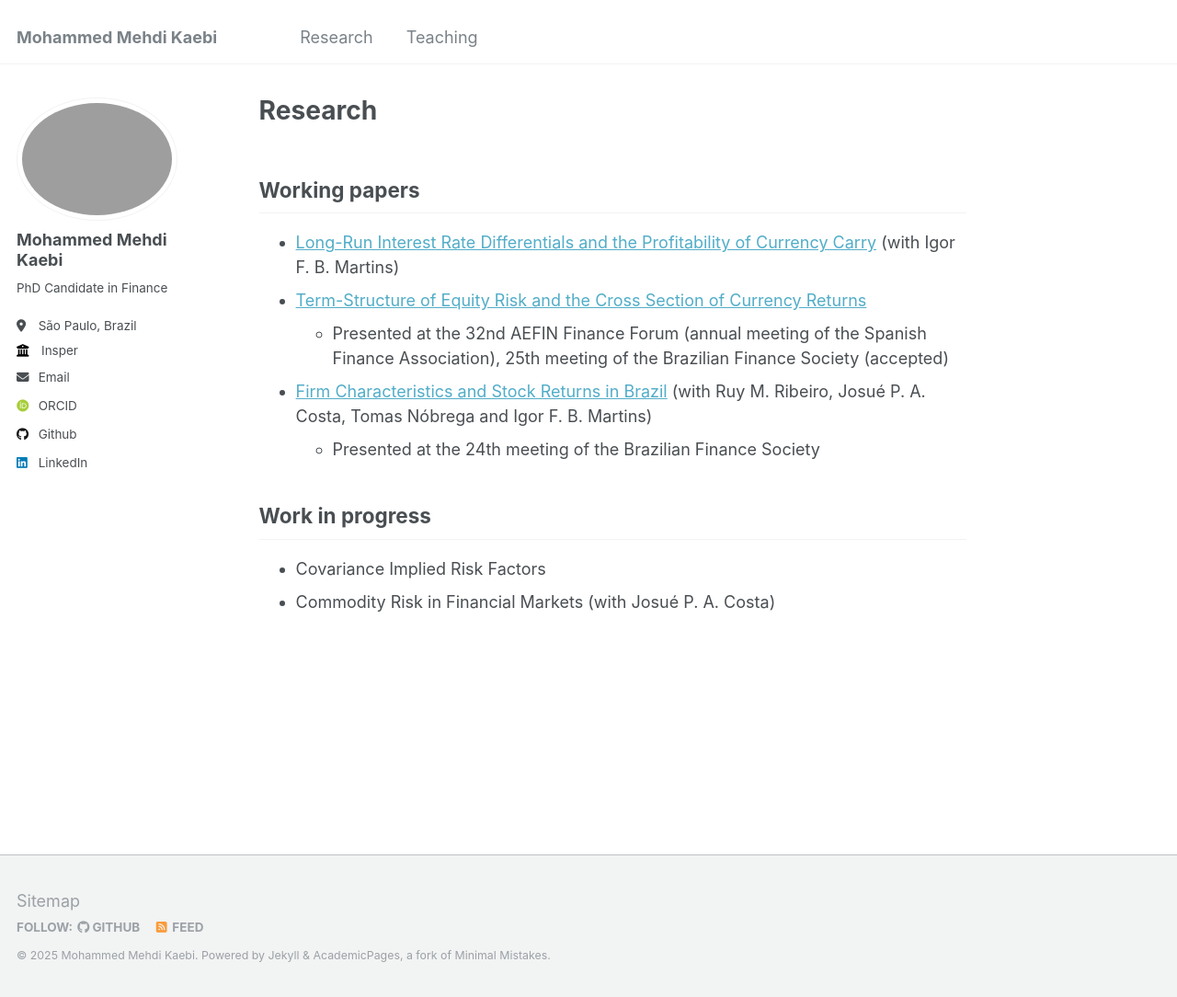
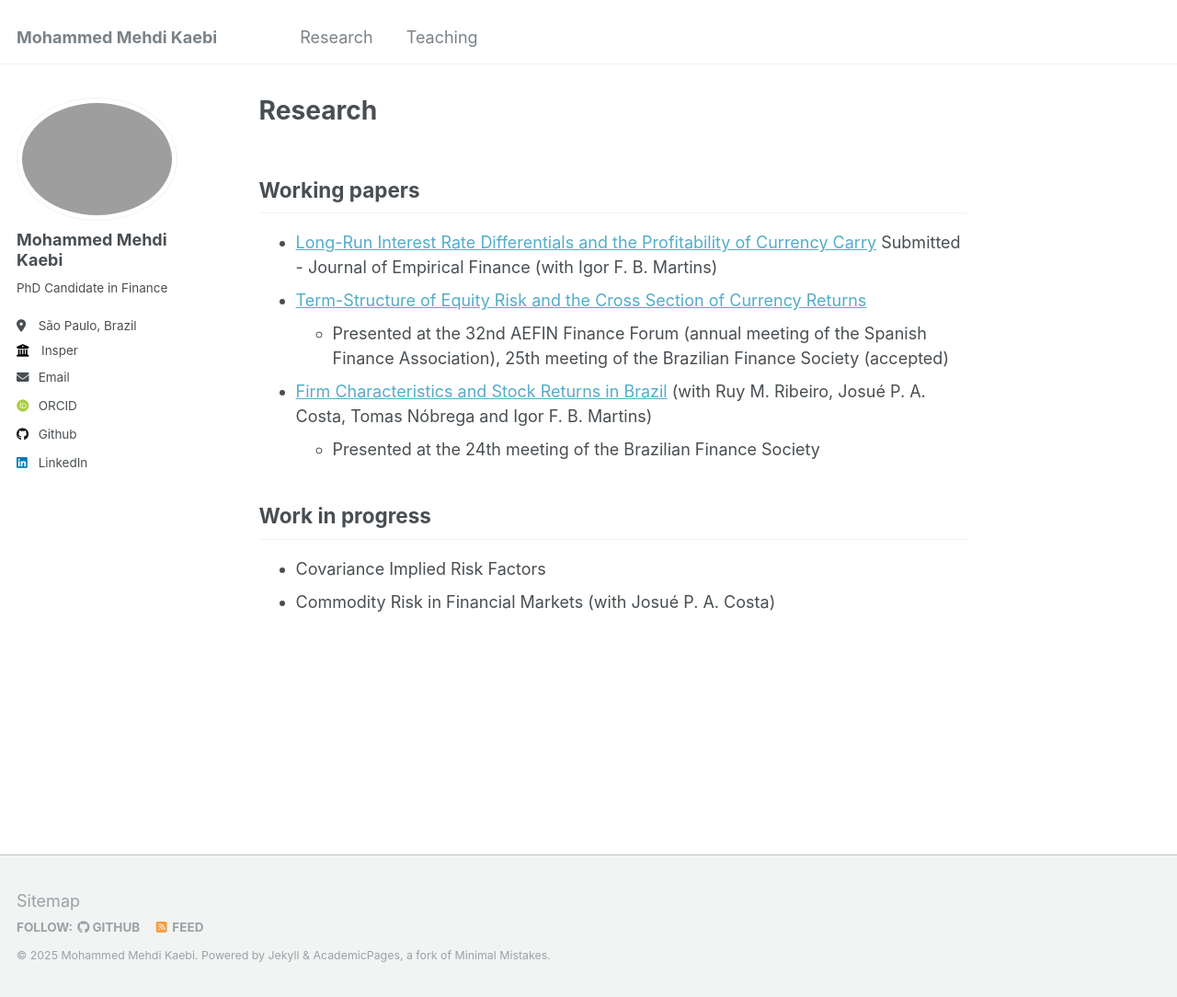
Before and after one commit to mkaebi/mkaebi.github.io, a Jekyll site: the page built from _pages/research.md, in a window 1280 px wide and 1084 px high. Shown: the whole window at 92% size. Built offline with Jekyll 4.4.1, drawn with Linux system fonts in a browser that asks for light colours; some web fonts are replaced.

Commit message:
Update
Updated submission status for a working paper.

```diff
--- a/_pages/research.md
+++ b/_pages/research.md
@@ -8,7 +8,7 @@ redirect_from:
 ---
 
 ## Working papers
-* [Long-Run Interest Rate Differentials and the Profitability of Currency Carry](https://swopec.hhs.se/oruesi/abs/oruesi2025_010.htm) (with Igor F. B. Martins)
+* [Long-Run Interest Rate Differentials and the Profitability of Currency Carry](https://swopec.hhs.se/oruesi/abs/oruesi2025_010.htm) Submitted - Journal of Empirical Finance (with Igor F. B. Martins)
 * [Term-Structure of Equity Risk and the Cross Section of Currency Returns](https://dx.doi.org/10.2139/ssrn.5363287)
   * Presented at the 32nd AEFIN Finance Forum (annual meeting of the Spanish Finance Association), 25th meeting of the Brazilian Finance Society (accepted)
 * [Firm Characteristics and Stock Returns in Brazil](https://dx.doi.org/10.2139/ssrn.4801117) (with Ruy M. Ribeiro, Josué P. A. Costa,  Tomas Nóbrega and Igor F. B. Martins)
```
